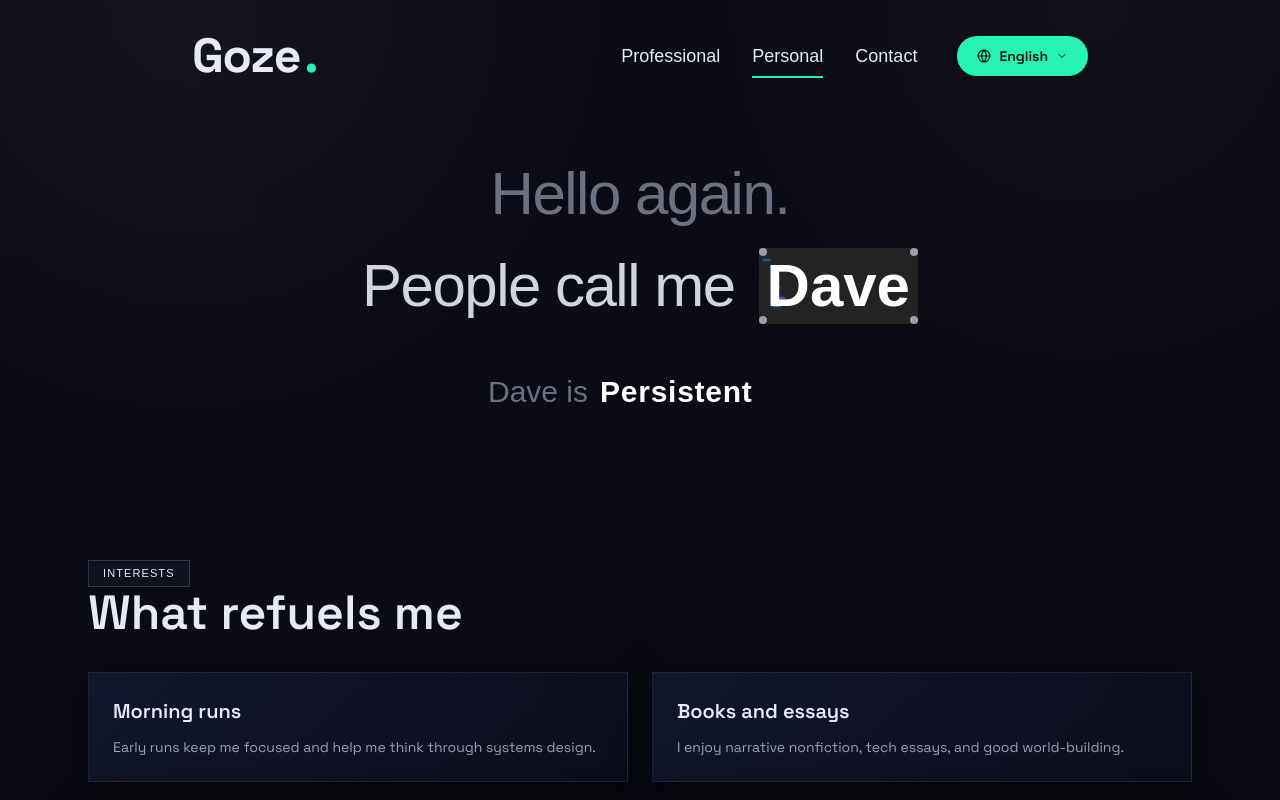
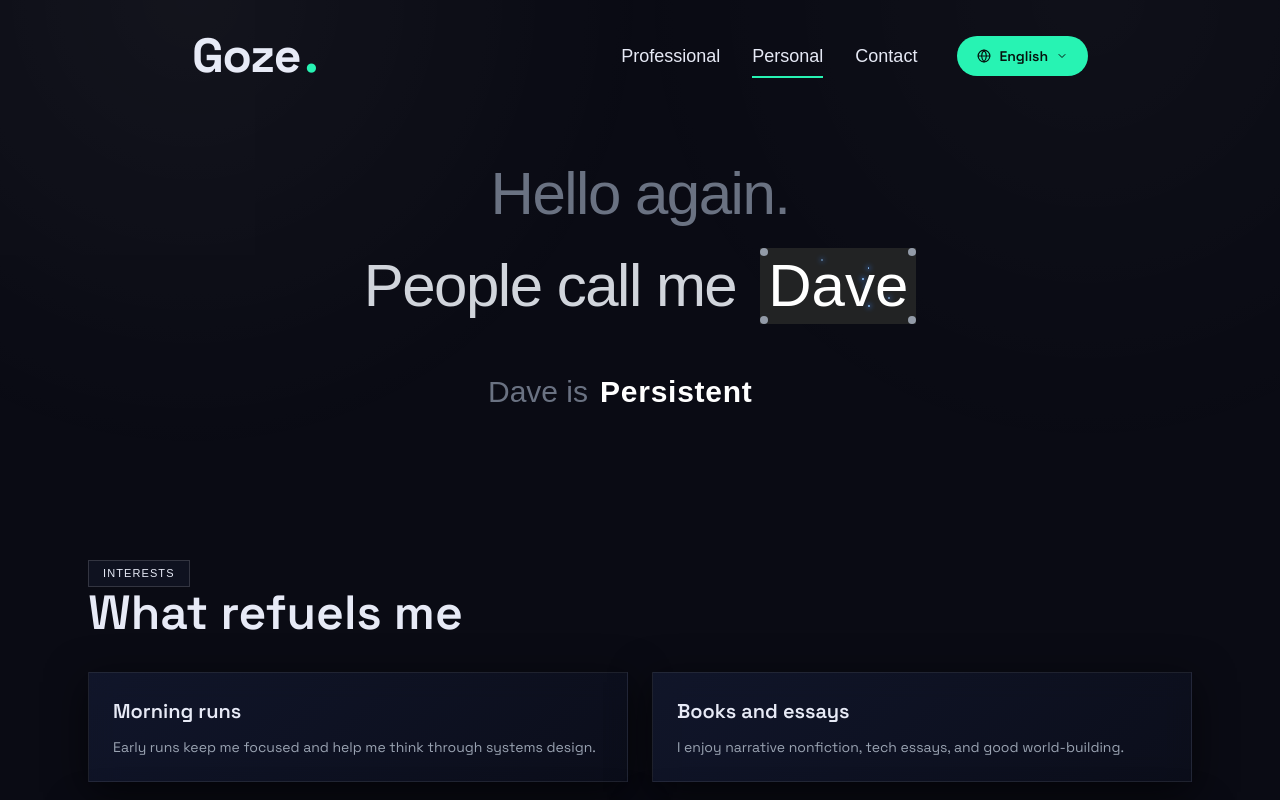
Before and after one commit to httpsdave/httpsdave, a Next.js app: page /personal in a window 1280 px wide. Shown: the top 800 px of the page. Built offline with nearby package versions, Linux system fonts and the light colour scheme; a web font is replaced by a local one.

Commit message:
fixed comets

```diff
--- a/src/app/personal/page.tsx
+++ b/src/app/personal/page.tsx
@@ -87,10 +87,10 @@ export default function PersonalPage() {
             className="relative inline-flex items-center justify-center px-2 py-2 bg-[#222324] rounded-none group cursor-crosshair overflow-hidden"
           >
             {/* Corner Dots */}
-            <div className="absolute top-0 left-0 w-2 h-2 bg-gray-400 rounded-full"></div>
-            <div className="absolute top-0 right-0 w-2 h-2 bg-gray-400 rounded-full"></div>
-            <div className="absolute bottom-0 left-0 w-2 h-2 bg-gray-400 rounded-full"></div>
-            <div className="absolute bottom-0 right-0 w-2 h-2 bg-gray-400 rounded-full"></div>
+            <motion.div variants={{ animate: { opacity: [1, 0.4, 1], transition: { repeat: Infinity, duration: 3, ease: "easeInOut" } } }} className="absolute top-0 left-0 w-2 h-2 bg-gray-400 rounded-full"></motion.div>
+            <motion.div variants={{ animate: { opacity: [1, 0.4, 1], transition: { repeat: Infinity, duration: 3, ease: "easeInOut" } } }} className="absolute top-0 right-0 w-2 h-2 bg-gray-400 rounded-full"></motion.div>
+            <motion.div variants={{ animate: { opacity: [1, 0.4, 1], transition: { repeat: Infinity, duration: 3, ease: "easeInOut" } } }} className="absolute bottom-0 left-0 w-2 h-2 bg-gray-400 rounded-full"></motion.div>
+            <motion.div variants={{ animate: { opacity: [1, 0.4, 1], transition: { repeat: Infinity, duration: 3, ease: "easeInOut" } } }} className="absolute bottom-0 right-0 w-2 h-2 bg-gray-400 rounded-full"></motion.div>
 
             {/* Comets Background */}
             <div className="absolute inset-0 pointer-events-none overflow-hidden">
@@ -107,12 +107,93 @@ export default function PersonalPage() {
                 <motion.div
                   key={i}
                   variants={{
-                    rest: { x: "-100%", opacity: 0 },
-                    animate: { x: "400%", opacity: [0, 1, 0], transition: { repeat: Infinity, duration: comet.duration, ease: "linear", delay: comet.delay } },
-                    hover: { x: "400%", opacity: [0, 1, 0], transition: { repeat: Infinity, duration: comet.hoverDuration, ease: "linear" } }
+                    rest: { left: "-10%", opacity: 0 },
+                    animate: { left: ["-10%", "110%"], opacity: [0, 1, 0], transition: { repeat: Infinity, duration: comet.duration, ease: "linear", delay: comet.delay } },
+                    hover: { left: ["-10%", "110%"], opacity: [0, 1, 0], transition: { repeat: Infinity, duration: comet.hoverDuration, ease: "linear" } }
                   }}
-                  className="absolute left-0 w-2 h-[2px] bg-blue-500 rounded-full"
-                  style={{ top: comet.top, boxShadow: '0 0 4px rgba(59,130,246,0.8)' }}
+                  className="absolute flex items-center justify-end w-6"
+                  style={{ top: comet.top }}
+                >
+                  <div className="flex-1 h-[0.5px] bg-gradient-to-r from-transparent to-blue-500"></div>
+                  <div className="w-[1.5px] h-[1.5px] bg-blue-300 rounded-full" style={{ boxShadow: '0 0 5px 1px rgba(59,130,246,0.8)' }}></div>
+                </motion.div>
+              ))}
+            </div>
+
+            {/* Hover Snow/Stars Background */}
+            <div className="absolute inset-0 pointer-events-none overflow-hidden">
+              {[
+                { top: "10%", left: "20%", mx: 15, my: -10, duration: 1.5, delay: 0.1 },
+                { top: "30%", left: "80%", mx: -20, my: 15, duration: 2, delay: 0.3 },
+                { top: "60%", left: "40%", mx: 15, my: 20, duration: 1.8, delay: 0.5 },
+                { top: "80%", left: "10%", mx: 20, my: -15, duration: 2.2, delay: 0.2 },
+                { top: "20%", left: "60%", mx: -15, my: -20, duration: 1.7, delay: 0.4 },
+                { top: "70%", left: "90%", mx: -25, my: 10, duration: 2.1, delay: 0.6 },
+                { top: "40%", left: "15%", mx: 20, my: -10, duration: 1.6, delay: 0.1 },
+                { top: "90%", left: "50%", mx: -15, my: -20, duration: 1.9, delay: 0.7 },
+                { top: "50%", left: "75%", mx: 15, my: 15, duration: 2.3, delay: 0.8 },
+                { top: "15%", left: "95%", mx: -25, my: 10, duration: 1.4, delay: 0.2 },
+                { top: "25%", left: "30%", mx: 10, my: -15, duration: 1.6, delay: 0.3 },
+                { top: "85%", left: "25%", mx: -10, my: 15, duration: 1.3, delay: 0.5 },
+                { top: "55%", left: "10%", mx: 20, my: 10, duration: 2.0, delay: 0.6 },
+                { top: "35%", left: "50%", mx: -20, my: -10, duration: 1.8, delay: 0.2 },
+                { top: "75%", left: "65%", mx: 15, my: -20, duration: 2.1, delay: 0.4 },
+                { top: "5%", left: "45%", mx: -15, my: 20, duration: 1.7, delay: 0.1 },
+                { top: "45%", left: "85%", mx: 25, my: 5, duration: 1.9, delay: 0.3 },
+                { top: "65%", left: "35%", mx: -10, my: -15, duration: 1.5, delay: 0.7 },
+                { top: "95%", left: "80%", mx: 10, my: 15, duration: 2.2, delay: 0.4 },
+                { top: "12%", left: "5%", mx: -15, my: -10, duration: 1.4, delay: 0.8 },
+                { top: "18%", left: "42%", mx: 12, my: 18, duration: 1.7, delay: 0.5 },
+                { top: "78%", left: "55%", mx: -18, my: -12, duration: 2.3, delay: 0.1 },
+                { top: "33%", left: "12%", mx: 22, my: 8, duration: 1.9, delay: 0.8 },
+                { top: "88%", left: "88%", mx: -14, my: -22, duration: 1.5, delay: 0.3 },
+                { top: "52%", left: "28%", mx: 16, my: -16, duration: 2.1, delay: 0.4 },
+                { top: "42%", left: "68%", mx: -22, my: 14, duration: 1.6, delay: 0.7 },
+                { top: "8%", left: "72%", mx: 18, my: 18, duration: 2.0, delay: 0.2 },
+                { top: "92%", left: "18%", mx: -16, my: -14, duration: 1.8, delay: 0.6 },
+                { top: "62%", left: "48%", mx: 24, my: -8, duration: 1.7, delay: 0.9 },
+                { top: "22%", left: "82%", mx: -12, my: 22, duration: 2.2, delay: 0.2 },
+                { top: "58%", left: "82%", mx: 14, my: -18, duration: 1.9, delay: 0.5 },
+                { top: "14%", left: "58%", mx: -18, my: 12, duration: 2.4, delay: 0.4 },
+                { top: "84%", left: "38%", mx: 20, my: 16, duration: 1.5, delay: 0.1 },
+                { top: "38%", left: "92%", mx: -16, my: -20, duration: 1.8, delay: 0.8 },
+                { top: "48%", left: "8%", mx: 12, my: 24, duration: 2.1, delay: 0.3 },
+                { top: "28%", left: "38%", mx: -24, my: -12, duration: 1.6, delay: 0.7 },
+                { top: "68%", left: "18%", mx: 18, my: -22, duration: 2.0, delay: 0.6 },
+                { top: "72%", left: "78%", mx: -14, my: 14, duration: 1.7, delay: 0.9 },
+                { top: "2%", left: "65%", mx: 22, my: -14, duration: 2.3, delay: 0.2 },
+                { top: "98%", left: "35%", mx: -20, my: 18, duration: 1.4, delay: 0.5 },
+                { top: "15%", left: "45%", mx: 15, my: 15, duration: 2.0, delay: 0.1 },
+                { top: "55%", left: "85%", mx: -20, my: -10, duration: 1.6, delay: 0.8 },
+                { top: "85%", left: "15%", mx: 18, my: -18, duration: 1.9, delay: 0.3 },
+                { top: "40%", left: "30%", mx: -15, my: 20, duration: 2.2, delay: 0.6 },
+                { top: "20%", left: "75%", mx: 25, my: -15, duration: 1.5, delay: 0.4 },
+                { top: "75%", left: "40%", mx: -22, my: 12, duration: 1.8, delay: 0.7 },
+                { top: "60%", left: "20%", mx: 16, my: 16, duration: 2.1, delay: 0.2 },
+                { top: "30%", left: "60%", mx: -18, my: -18, duration: 1.7, delay: 0.9 },
+                { top: "90%", left: "70%", mx: 20, my: -12, duration: 1.4, delay: 0.5 },
+                { top: "10%", left: "90%", mx: -12, my: 22, duration: 2.3, delay: 0.8 },
+                { top: "80%", left: "5%", mx: 14, my: -14, duration: 1.6, delay: 0.1 },
+                { top: "50%", left: "95%", mx: -24, my: 10, duration: 1.9, delay: 0.6 },
+                { top: "70%", left: "55%", mx: 18, my: 20, duration: 2.2, delay: 0.3 },
+                { top: "25%", left: "15%", mx: -16, my: -16, duration: 1.5, delay: 0.4 },
+                { top: "5%", left: "25%", mx: 22, my: -8, duration: 2.0, delay: 0.7 },
+                { top: "95%", left: "45%", mx: -14, my: 24, duration: 1.8, delay: 0.2 },
+              ].map((star, i) => (
+                <motion.div
+                  key={`star-${i}`}
+                  variants={{
+                    rest: { opacity: 0, x: 0, y: 0 },
+                    animate: { opacity: 0, x: 0, y: 0 },
+                    hover: {
+                      opacity: [0, 1, 1, 0],
+                      x: [0, star.mx, 0],
+                      y: [0, star.my, 0],
+                      transition: { repeat: Infinity, duration: star.duration, ease: "easeInOut", delay: star.delay }
+                    }
+                  }}
+                  className="absolute w-[2px] h-[2px] bg-white rounded-full"
+                  style={{ top: star.top, left: star.left, boxShadow: '0 0 3px rgba(255,255,255,0.8)' }}
                 />
               ))}
             </div>
@@ -130,7 +211,7 @@ export default function PersonalPage() {
                   }
                 }
               }}
-              className="relative z-10 text-white font-bold tracking-normal"
+              className="relative z-10 text-white font-medium tracking-normal"
             >
               Dave
             </motion.span>
```
